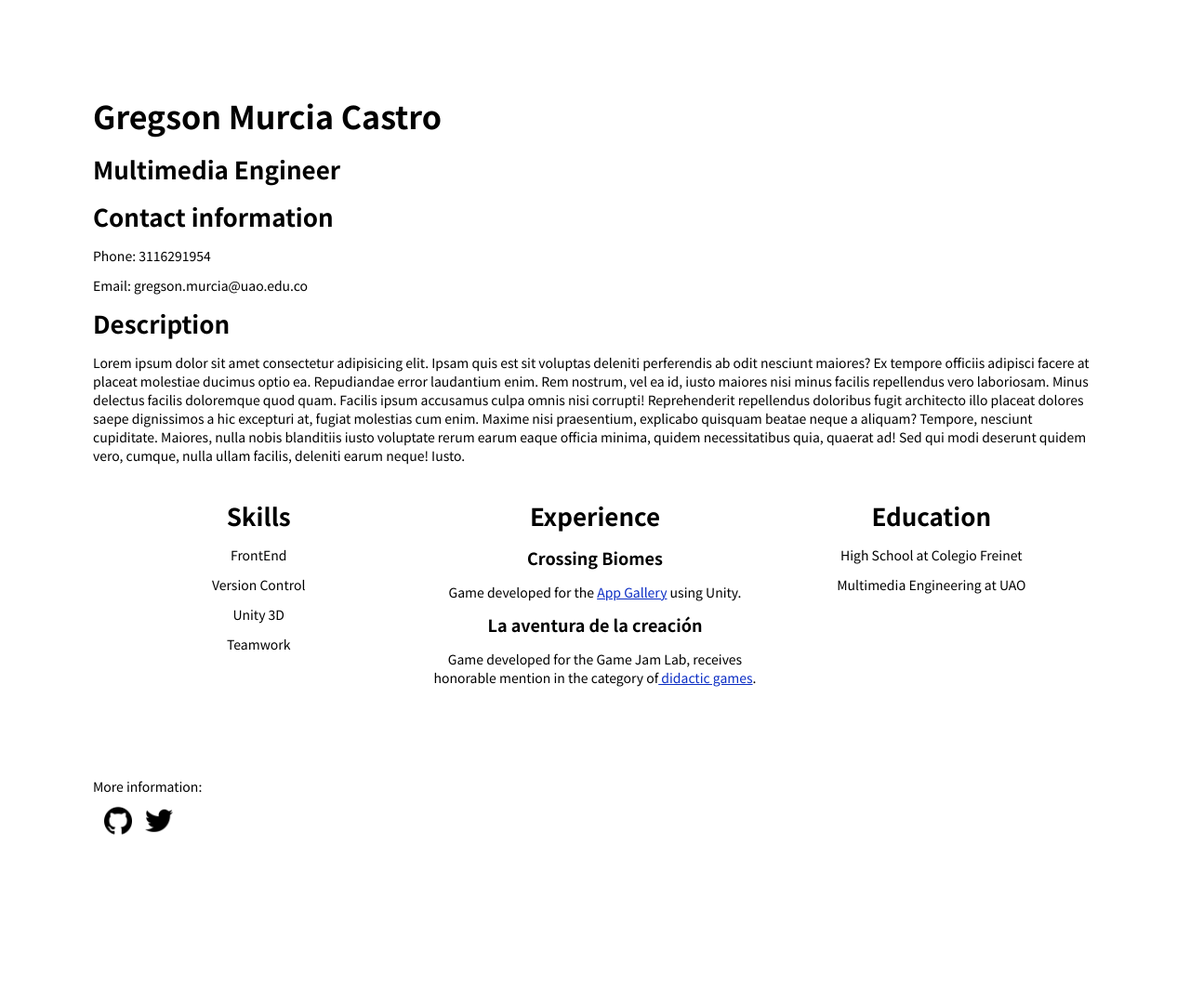
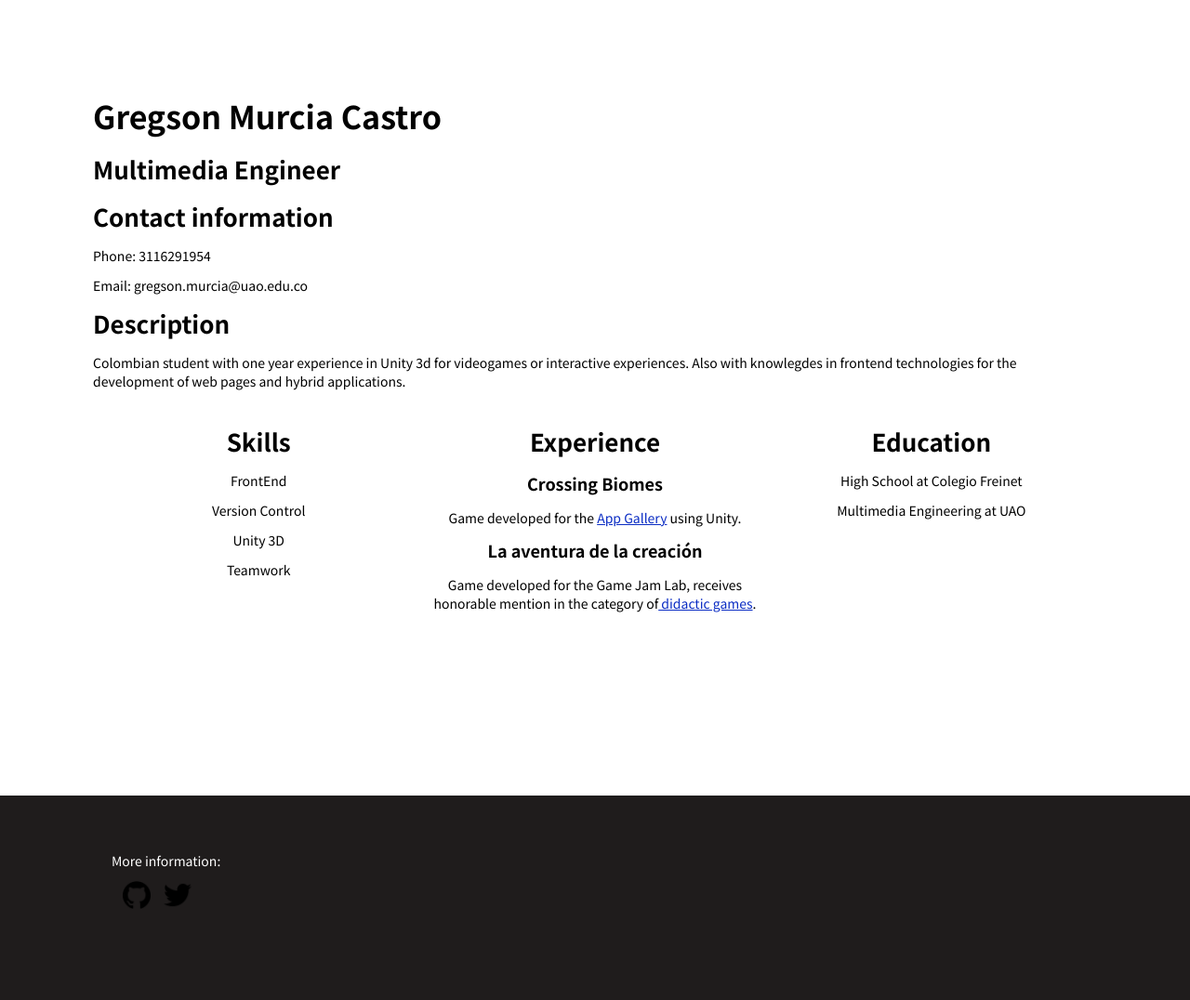
Before and after one commit to GregoryInnovo/gregoryinnovo.github.io, a plain HTML site: page index.html in a window 1280 px wide. Shown: the whole page at 93% size. Before the commit the page ends 1001 px from the top, so only its background shows below. Drawn offline with Linux system fonts and the light colour scheme.

Commit message:
Se agrego header y otros estilos

```diff
--- a/index.html
+++ b/index.html
@@ -10,6 +10,7 @@
     <link rel="stylesheet" href="./resources/mobile.css" media="screen and (max-width: 600px)">
 </head>
 <body>
+    <section class="spacePage">
         <div id="container-name">
             <h1>Gregson Murcia Castro<h1>
             <h2>Multimedia Engineer</h2>
@@ -21,10 +22,7 @@
         </div>
         <div class="description">
             <h2>Description</h2>
-        <p>Lorem ipsum dolor sit amet consectetur adipisicing elit. Ipsam quis est sit voluptas deleniti perferendis ab odit nesciunt maiores? Ex tempore officiis adipisci facere at placeat molestiae ducimus optio ea.
-        Repudiandae error laudantium enim. Rem nostrum, vel ea id, iusto maiores nisi minus facilis repellendus vero laboriosam. Minus delectus facilis doloremque quod quam. Facilis ipsum accusamus culpa omnis nisi corrupti!
-        Reprehenderit repellendus doloribus fugit architecto illo placeat dolores saepe dignissimos a hic excepturi at, fugiat molestias cum enim. Maxime nisi praesentium, explicabo quisquam beatae neque a aliquam? Tempore, nesciunt cupiditate.
-        Maiores, nulla nobis blanditiis iusto voluptate rerum earum eaque officia minima, quidem necessitatibus quia, quaerat ad! Sed qui modi deserunt quidem vero, cumque, nulla ullam facilis, deleniti earum neque! Iusto.</p>
+            <p>Colombian student with one year experience in Unity 3d for videogames or interactive experiences. Also with knowlegdes in frontend technologies for the development of web pages and hybrid applications.</p>
         </div>
 
         <section class="container">
@@ -58,12 +56,16 @@
                 </ol>
             </div>
         </section>
+    </section>
 
+
+    <header>
         <div>
-        <p>More information:</p>
+            <p class="header-text">More information:</p>
             <a href="https://github.com/GregoryInnovo"><img id="icon-github" src="./resources/icon-github.png" alt="icon github"></a>
             <a href="https://twitter.com/GregoryInnovo"><img id="icon-twitter" src="./resources/icon-twitter.png" alt="icon twitter"></a>
         </div>
+    </header>
 
 </body>
 </html>
--- a/resources/main.css
+++ b/resources/main.css
@@ -9,6 +9,9 @@
 html {
     font-size: 62.5%;
     font-family: 'Noto Sans JP', sans-serif;
+}
+
+.spacePage {
     padding: 100px;
 }
 
@@ -54,6 +57,10 @@ a {
     height: 300px;
 }
 
+div > :hover {
+    transform: scale(1.08);
+}
+
 .container  div {
     width: 33%;
     text-align: center;
@@ -64,3 +71,15 @@ a {
     width: 30px;
     cursor: pointer;
 }
+
+header {
+    background-color: rgb(31, 28, 28);
+    width: 100%;
+    height: 220px;
+    color: white;
+}
+
+header > div {
+    padding-top: 60px;
+    margin-left: 120px;
+}
--- a/resources/mobile.css
+++ b/resources/mobile.css
@@ -1,7 +1,3 @@
-html {
-    padding: 20px 20px;
-}
-
 h2 {
     font-size: 1.6rem;
 }
@@ -14,3 +10,27 @@ p, li {
     margin-bottom: 1.2rem;
     font-size: 1rem;
 }
+
+div > :hover {
+    transform: scale(1);
+}
+
+.spacePage {
+    padding: 20px 20px;
+}
+
+header > div {
+    padding-top: 60px;
+    margin: 0;
+    text-align: center;
+}
+
+.header-text{
+    font-size: 1.4rem;
+}
+
+#icon-github, #icon-twitter {
+    margin-left: 12px;
+    width: 38px;
+    cursor: pointer;
+}
```
Lines whose indentation alone changed are shown as unchanged.
